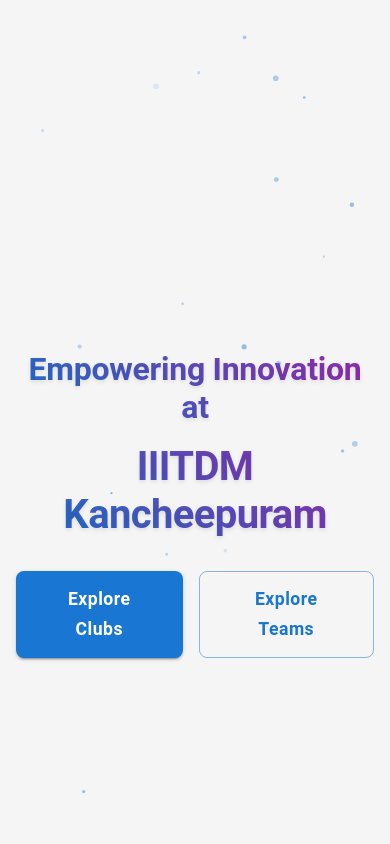
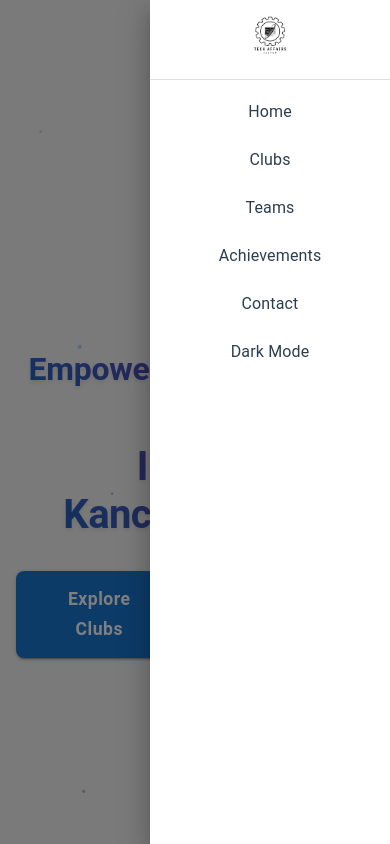
Before and after one commit to varshini-1396/Technical-Affairs-IIITDM, a React (Create React App) app: page / in a window 390 px wide. Both pictures are taken after a click on the button 36 px from the left and 28 px from the top of the page. Shown: the top 844 px of the page. Built offline with nearby package versions, Linux system fonts and the light colour scheme; some icons are missing; the HTML template or start-up script is replaced by a standard one.

Commit message:
Refactor Navbar component to include a responsive drawer and update Typography styles across multiple components for improved consistency and visual hierarchy.

```diff
--- a/src/App.js
+++ b/src/App.js
@@ -15,7 +15,7 @@
     <ThemeProvider>
       <Router>
         <Box sx={{ minHeight: '100vh', bgcolor: 'background.default', overflowX: 'hidden' }}>
-          <Navbar />
+        <Navbar />
           <Routes>
             <Route path="/" element={<Home />} />
             <Route path="/clubs" element={<Clubs />} />
@@ -23,8 +23,8 @@
             <Route path="/achievements" element={<Achievements />} />
             <Route path="/contact" element={<Contact />} />
           </Routes>
-          <Footer />
-        </Box>
+        <Footer />
+      </Box>
       </Router>
     </ThemeProvider>
   );
--- a/src/components/About/About.js
+++ b/src/components/About/About.js
@@ -27,10 +27,11 @@
           transition={{ duration: 0.5 }}
         >
           <Typography
-            variant="h3"
+            variant="h2"
             component="h2"
             sx={{
-              fontWeight: 700,
+              fontSize: { xs: '2rem', sm: '2.5rem', md: '3rem' },
+              fontWeight: 'bold',
               mb: 4,
               textAlign: 'center',
               background: 'linear-gradient(45deg, #1976d2, #9c27b0)',
--- a/src/components/Achievements/Achievements.js
+++ b/src/components/Achievements/Achievements.js
@@ -75,11 +75,12 @@
           transition={{ duration: 0.5 }}
         >
           <Typography
-            variant="h3"
+            variant="h2"
             component="h2"
             sx={{
-              fontWeight: 700,
-              mb: 2,
+              fontSize: { xs: '2rem', sm: '2.5rem', md: '3rem' },
+              fontWeight: 'bold',
+              mb: 4,
               textAlign: 'center',
               background: 'linear-gradient(45deg, #1976d2, #9c27b0)',
               backgroundClip: 'text',
--- a/src/components/Navbar/Navbar.js
+++ b/src/components/Navbar/Navbar.js
@@ -7,6 +7,12 @@
   IconButton,
   Box,
   useTheme as useMuiTheme,
+  Drawer,
+  List,
+  ListItem,
+  ListItemButton,
+  ListItemText,
+  Divider,
 } from '@mui/material';
 import MenuIcon from '@mui/icons-material/Menu';
 import Brightness4Icon from '@mui/icons-material/Brightness4';
@@ -40,7 +46,57 @@
     setMobileOpen(!mobileOpen);
   };
 
+  const drawer = (
+    <Box onClick={handleDrawerToggle} sx={{ textAlign: 'center' }}>
+      <Box
+        component="img"
+        src="/logo.png"
+        alt="Technical Affairs Logo"
+        sx={{
+          height: 40,
+          my: 2,
+          filter: theme.palette.mode === 'dark' ? 'brightness(1.2)' : 'invert(1)',
+        }}
+      />
+      <Divider />
+      <List>
+        {navItems.map((item) => (
+          <ListItem key={item.name} disablePadding>
+            <ListItemButton
+              component="a"
+              href={item.href}
+              sx={{
+                textAlign: 'center',
+                color: theme.palette.mode === 'dark' ? 'white' : 'text.primary',
+                '&:hover': {
+                  color: 'primary.main',
+                },
+              }}
+            >
+              <ListItemText primary={item.name} />
+            </ListItemButton>
+          </ListItem>
+        ))}
+        <ListItem disablePadding>
+          <ListItemButton
+            onClick={toggleTheme}
+            sx={{
+              textAlign: 'center',
+              color: theme.palette.mode === 'dark' ? 'white' : 'text.primary',
+              '&:hover': {
+                color: 'primary.main',
+              },
+            }}
+          >
+            <ListItemText primary={isDarkMode ? 'Light Mode' : 'Dark Mode'} />
+          </ListItemButton>
+        </ListItem>
+      </List>
+    </Box>
+  );
+
   return (
+    <>
       <AppBar
         position="fixed"
         sx={{
@@ -123,6 +179,26 @@
           </IconButton>
         </Toolbar>
       </AppBar>
+      <Drawer
+        variant="temporary"
+        anchor="right"
+        open={mobileOpen}
+        onClose={handleDrawerToggle}
+        ModalProps={{
+          keepMounted: true, // Better open performance on mobile.
+        }}
+        sx={{
+          display: { xs: 'block', md: 'none' },
+          '& .MuiDrawer-paper': {
+            boxSizing: 'border-box',
+            width: 240,
+            bgcolor: theme.palette.mode === 'dark' ? 'background.paper' : 'background.paper',
+          },
+        }}
+      >
+        {drawer}
+      </Drawer>
+    </>
   );
 };
 
--- a/src/components/OurFamily/OurFamily.js
+++ b/src/components/OurFamily/OurFamily.js
@@ -103,17 +103,13 @@
           transition={{ duration: 0.5 }}
         >
           <Typography
-            variant="h3"
+            variant="h2"
             component="h2"
             sx={{
-              fontWeight: 700,
-              mb: 2,
+              fontSize: { xs: '2rem', sm: '2.5rem', md: '3rem' },
+              fontWeight: 'bold',
+              mb: 4,
               textAlign: 'center',
-              background: 'linear-gradient(45deg, #1976d2, #9c27b0)',
-              backgroundClip: 'text',
-              WebkitBackgroundClip: 'text',
-              WebkitTextFillColor: 'transparent',
-              textShadow: '0px 2px 4px rgba(0,0,0,0.1)',
             }}
           >
             Our Family
--- a/src/components/Sponsors/Sponsors.js
+++ b/src/components/Sponsors/Sponsors.js
@@ -101,10 +101,11 @@
             <Typography
               variant="h2"
               component="h2"
-              align="center"
               sx={{
-                mb: 6,
-                fontWeight: 700,
+                fontSize: { xs: '2rem', sm: '2.5rem', md: '3rem' },
+                fontWeight: 'bold',
+                mb: 4,
+                textAlign: 'center',
                 background: 'linear-gradient(45deg, #1976d2, #9c27b0)',
                 backgroundClip: 'text',
                 WebkitBackgroundClip: 'text',
--- a/src/components/Techfest/Techfest.js
+++ b/src/components/Techfest/Techfest.js
@@ -25,11 +25,12 @@
           transition={{ duration: 0.5 }}
         >
           <Typography
-            variant="h3"
+            variant="h2"
             component="h2"
             sx={{
-              fontWeight: 700,
-              mb: 6,
+              fontSize: { xs: '2rem', sm: '2.5rem', md: '3rem' },
+              fontWeight: 'bold',
+              mb: 4,
               textAlign: 'center',
               background: 'linear-gradient(45deg, #1976d2, #9c27b0)',
               backgroundClip: 'text',
```
Lines whose indentation alone changed are shown as unchanged.
